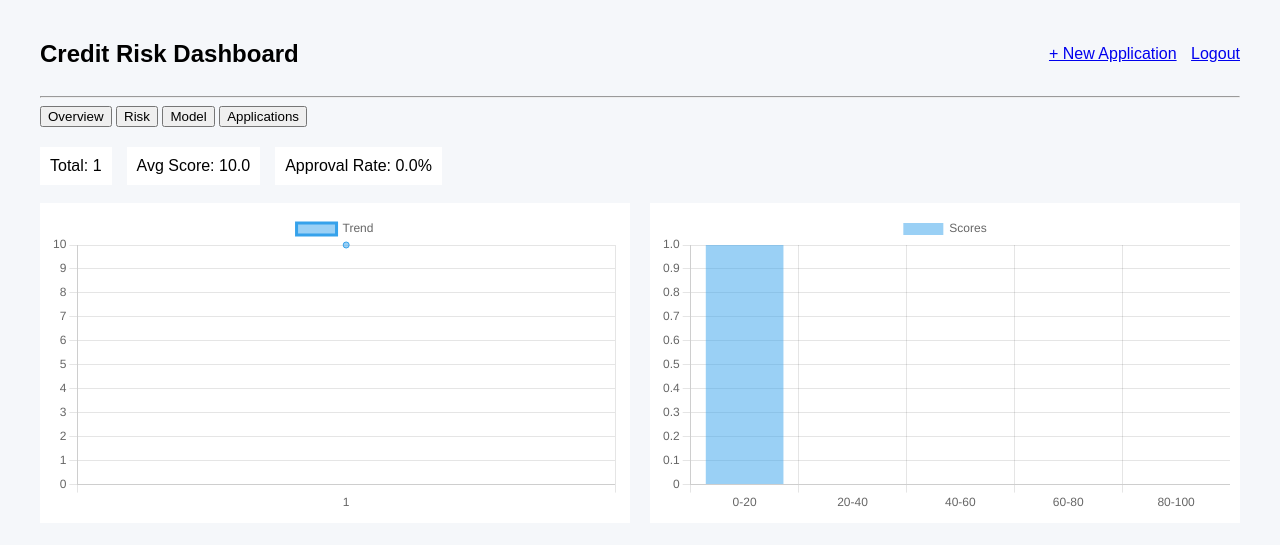
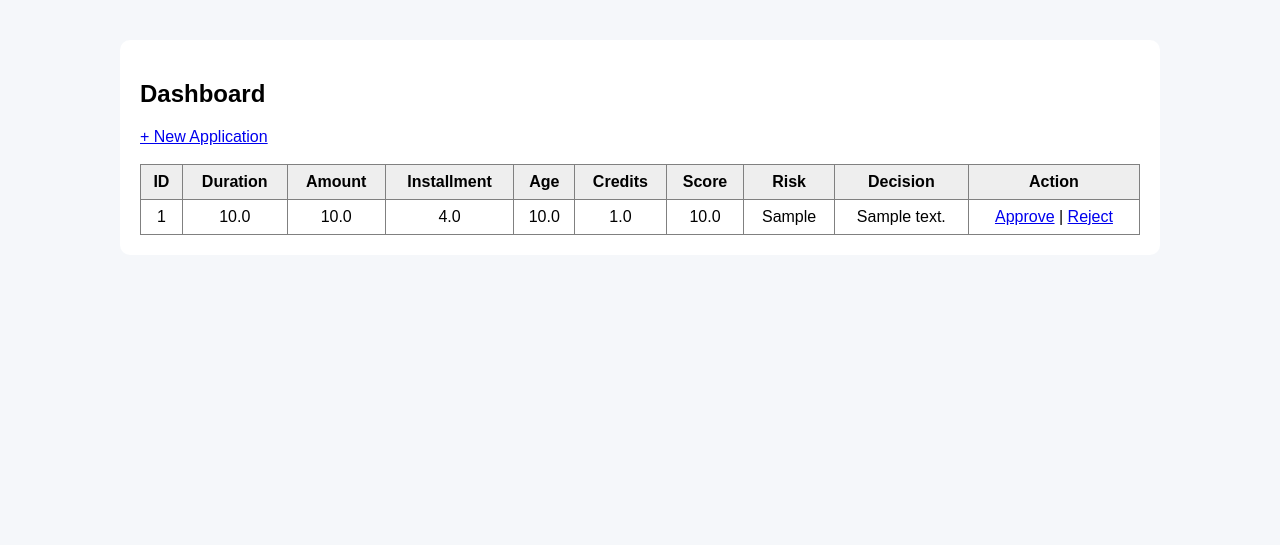
Before and after one commit to ThomHills/Credit-Scoring-App, a Flask app: page /dashboard in a window 1280 px wide. Shown: the top 545 px of the page. Run offline with Flask 3, Linux system fonts and the light colour scheme; tables that the repository leaves empty hold one stand-in row (values such as "Sample post").

Commit message:
input fixes5

```diff
--- a/app/routes.py
+++ b/app/routes.py
@@ -1,152 +1,18 @@
-from flask import Blueprint, render_template, request, jsonify, redirect, session
-from app.model import predict_credit_score, get_feature_importance
-from app.models import Application, User
+from flask import Blueprint, render_template, request, jsonify, redirect
+from app.models import Application
 from app.db import db
-
-import pickle
-import os
+from app.model import predict_credit_score
 
 main = Blueprint('main', __name__)
-
-# -----------------------
-# LOGIN
-# -----------------------
-@main.route('/', methods=['GET', 'POST'])
-def login():
-    if request.method == 'POST':
-        username = request.form.get('username')
-        password = request.form.get('password')
-
-        user = User.query.filter_by(username=username, password=password).first()
-
-        if user:
-            session['user_id'] = user.id
-            return redirect('/dashboard')
-
-        return render_template('login.html', error="Invalid credentials")
-
-    return render_template('login.html')
-
-
-# -----------------------
-# REGISTER
-# -----------------------
-@main.route('/register', methods=['GET', 'POST'])
-def register():
-    if request.method == 'POST':
-        username = request.form.get('username')
-        password = request.form.get('password')
-
-        if User.query.filter_by(username=username).first():
-            return render_template('register.html', error="User already exists")
-
-        new_user = User(username=username, password=password)
-        db.session.add(new_user)
-        db.session.commit()
-
-        return redirect('/')
-
-    return render_template('register.html')
-
-
-# -----------------------
-# LOGOUT
-# -----------------------
-@main.route('/logout')
-def logout():
-    session.clear()
-    return redirect('/')
-
 
 # -----------------------
 # DASHBOARD
 # -----------------------
 @main.route('/dashboard')
 def dashboard():
+    apps = Application.query.order_by(Application.id.desc()).all()
 
-    apps = Application.query.all() or []
-    total = len(apps)
-
-    avg_score = round(
-        sum(float(a.score) for a in apps) / total, 2
-    ) if total else 0
-
-    approved = len([a for a in apps if a.decision == "Approved"])
-    rejected = len([a for a in apps if a.decision == "Rejected"])
-
-    approval_rate = round((approved / total) * 100, 2) if total else 0
-
-    low = len([a for a in apps if a.risk == "Low"])
-    medium = len([a for a in apps if a.risk == "Medium"])
-    high = len([a for a in apps if a.risk == "High"])
-
-    # Score distribution
-    score_bins = {"0-20":0,"20-40":0,"40-60":0,"60-80":0,"80-100":0}
-
-    for a in apps:
-        s = float(a.score)
-        if s <= 20:
-            score_bins["0-20"] += 1
-        elif s <= 40:
-            score_bins["20-40"] += 1
-        elif s <= 60:
-            score_bins["40-60"] += 1
-        elif s <= 80:
-            score_bins["60-80"] += 1
-        else:
-            score_bins["80-100"] += 1
-
-    # Risk vs decision
-    risk_approval = {
-        "Low": {"Approved": 0, "Rejected": 0},
-        "Medium": {"Approved": 0, "Rejected": 0},
-        "High": {"Approved": 0, "Rejected": 0}
-    }
-
-    for a in apps:
-        if a.risk in risk_approval and a.decision in ["Approved", "Rejected"]:
-            risk_approval[a.risk][a.decision] += 1
-
-    recent_scores = [float(a.score) for a in apps[-10:]]
-
-    # ROC data
-    fpr, tpr, auc_score = [], [], 0
-    try:
-        base_dir = os.path.abspath(os.path.join(os.path.dirname(__file__), ".."))
-        roc_path = os.path.join(base_dir, "roc_data.pkl")
-
-        if os.path.exists(roc_path):
-            with open(roc_path, "rb") as f:
-                roc = pickle.load(f)
-
-            fpr = roc.get("fpr", [])
-            tpr = roc.get("tpr", [])
-            auc_score = round(float(roc.get("auc", 0)), 3)
-
-    except Exception as e:
-        print("ROC ERROR:", e)
-
-    feature_importance = get_feature_importance() or {}
-
-    return render_template(
-        "dashboard.html",
-        apps=apps,
-        total=total,
-        avg_score=avg_score,
-        approval_rate=approval_rate,
-        approved=approved,
-        rejected=rejected,
-        low=low,
-        medium=medium,
-        high=high,
-        score_bins=score_bins,
-        risk_approval=risk_approval,
-        recent_scores=recent_scores,
-        fpr=fpr,
-        tpr=tpr,
-        auc=auc_score,
-        feature_importance=feature_importance
-    )
+    return render_template("dashboard.html", apps=apps)
 
 
 # -----------------------
@@ -158,18 +24,14 @@ def new_application():
 
 
 # -----------------------
-# SCORE (CORE PIPELINE + DEBUG)
+# SCORE (CORE PIPELINE)
 # -----------------------
 @main.route('/score', methods=['POST'])
 def score():
     try:
-        print(">>> HIT /score ROUTE <<<")
+        data = request.get_json()
 
-        data = request.get_json()
-        print("JSON RECEIVED:", data)
-
-        if not data:
-            return jsonify({"error": "No JSON received"})
+        print("JSON:", data)
 
         duration = float(data.get('duration', 0))
         amount = float(data.get('amount', 0))
@@ -177,10 +39,7 @@ def score():
         age = float(data.get('age', 0))
         existing_credits = float(data.get('existing_credits', 0))
 
-        print("PARSED:",
-              duration, amount, installment_rate, age, existing_credits)
-
-        print("DB COLUMNS:", Application.__table__.columns.keys())
+        print("PARSED:", duration, amount, installment_rate, age, existing_credits)
 
         result = predict_credit_score(
             duration,
@@ -189,11 +48,6 @@ def score():
             age,
             existing_credits
         )
-
-        print("MODEL RESULT:", result)
-
-        if "error" in result:
-            return jsonify(result)
 
         new_app = Application(
             duration=duration,
@@ -206,18 +60,22 @@ def score():
             decision="Pending"
         )
 
-        print("OBJECT BEFORE SAVE:",
-              new_app.duration, new_app.amount, new_app.age)
-
         db.session.add(new_app)
         db.session.commit()
 
-        print(">>> SAVED SUCCESSFULLY <<<")
+        # 🔥 VERIFY SAVE (CRITICAL)
+        saved = Application.query.order_by(Application.id.desc()).first()
+        print("SAVED FROM DB:",
+              saved.duration,
+              saved.amount,
+              saved.installment_rate,
+              saved.age,
+              saved.existing_credits)
 
         return jsonify(result)
 
     except Exception as e:
-        print("ERROR:", str(e))
+        print("ERROR:", e)
         return jsonify({"error": str(e)})
 
 
--- a/templates/dashboard.html
+++ b/templates/dashboard.html
@@ -2,114 +2,26 @@
 <html>
 <head>
     <title>Dashboard</title>
-    <script src="https://cdn.jsdelivr.net/npm/chart.js"></script>
 </head>
 
-<body style="font-family:Arial; background:#f5f7fa; margin:0;">
+<body style="font-family:Arial; background:#f5f7fa;">
 
-<div style="max-width:1200px; margin:auto; padding:20px;">
+<div style="max-width:1000px; margin:auto; margin-top:40px; background:white; padding:20px; border-radius:10px;">
 
-    <!-- HEADER -->
-    <div style="display:flex; justify-content:space-between; align-items:center;">
-        <h2>Credit Risk Dashboard</h2>
+    <h2>Dashboard</h2>
 
-        <div>
-            <a href="/new" style="margin-right:10px;">+ New Application</a>
-            <a href="/logout">Logout</a>
-        </div>
-    </div>
+    <a href="/new">+ New Application</a>
 
-    <hr>
+    <br><br>
 
-    <!-- TABS -->
-    <div style="margin-bottom:20px;">
-        <button onclick="showTab('overview')">Overview</button>
-        <button onclick="showTab('risk')">Risk</button>
-        <button onclick="showTab('model')">Model</button>
-        <button onclick="showTab('data')">Applications</button>
-    </div>
-
-    <!-- ===================== -->
-    <!-- OVERVIEW -->
-    <!-- ===================== -->
-    <div id="overview" class="tab">
-
-        <div style="display:flex; gap:15px; flex-wrap:wrap;">
-            <div style="background:white; padding:10px;">Total: {{ total }}</div>
-            <div style="background:white; padding:10px;">Avg Score: {{ avg_score }}</div>
-            <div style="background:white; padding:10px;">Approval Rate: {{ approval_rate }}%</div>
-        </div>
-
-        <br>
-
-        <div style="display:grid; grid-template-columns:1fr 1fr; gap:20px;">
-            <div style="background:white; padding:10px; height:300px;">
-                <canvas id="trendChart"></canvas>
-            </div>
-
-            <div style="background:white; padding:10px; height:300px;">
-                <canvas id="scoreDistChart"></canvas>
-            </div>
-        </div>
-
-    </div>
-
-    <!-- ===================== -->
-    <!-- RISK -->
-    <!-- ===================== -->
-    <div id="risk" class="tab" style="display:none">
-
-        <div style="display:grid; grid-template-columns:1fr 1fr; gap:20px;">
-            <div style="background:white; padding:10px; height:300px;">
-                <canvas id="riskChart"></canvas>
-            </div>
-
-            <div style="background:white; padding:10px; height:300px;">
-                <canvas id="decisionChart"></canvas>
-            </div>
-
-            <div style="background:white; padding:10px; height:300px;">
-                <canvas id="riskDecisionChart"></canvas>
-            </div>
-        </div>
-
-    </div>
-
-    <!-- ===================== -->
-    <!-- MODEL -->
-    <!-- ===================== -->
-    <div id="model" class="tab" style="display:none">
-
-        <h3>Model Performance (AUC: {{ auc }})</h3>
-
-        <div style="background:white; padding:10px; height:300px;">
-            <canvas id="rocChart"></canvas>
-        </div>
-
-        <h3>Feature Importance</h3>
-
-        <div style="background:white; padding:10px; height:350px;">
-            <canvas id="importanceChart"></canvas>
-        </div>
-
-    </div>
-
-    <!-- ===================== -->
-    <!-- DATA TABLE -->
-    <!-- ===================== -->
-    <div id="data" class="tab" style="display:none">
-
-        <h3>Applications (German Credit Features)</h3>
-
-        <div style="overflow-x:auto;">
-            <table border="1" cellpadding="6" style="width:100%; background:white; font-size:14px;">
-                <tr>
+    <table border="1" cellpadding="8" style="border-collapse:collapse; width:100%; text-align:center;">
+        <tr style="background:#eee;">
             <th>ID</th>
             <th>Duration</th>
             <th>Amount</th>
-                    <th>Installment Rate</th>
+            <th>Installment</th>
             <th>Age</th>
-                    <th>Existing Credits</th>
+            <th>Credits</th>
             <th>Score</th>
             <th>Risk</th>
             <th>Decision</th>
@@ -119,11 +31,11 @@
         {% for a in apps %}
         <tr>
             <td>{{ a.id }}</td>
-                    <td>{{ a.expenses }}</td>        <!-- duration -->
-                    <td>{{ a.income }}</td>          <!-- amount -->
-                    <td>-</td>                       <!-- not stored yet -->
-                    <td>{{ a.savings }}</td>         <!-- age -->
-                    <td>{{ a.missed }}</td>          <!-- credits -->
+            <td>{{ a.duration }}</td>
+            <td>{{ a.amount }}</td>
+            <td>{{ a.installment_rate }}</td>
+            <td>{{ a.age }}</td>
+            <td>{{ a.existing_credits }}</td>
             <td>{{ a.score }}</td>
             <td>{{ a.risk }}</td>
             <td>{{ a.decision }}</td>
@@ -133,113 +45,10 @@
             </td>
         </tr>
         {% endfor %}
+
     </table>
-        </div>
 
 </div>
 
-</div>
-
-<script>
-
-// TAB SWITCH
-function showTab(id){
-    document.querySelectorAll(".tab").forEach(t => t.style.display="none");
-    document.getElementById(id).style.display="block";
-}
-
-// DATA
-const low = {{ low | default(0) }};
-const medium = {{ medium | default(0) }};
-const high = {{ high | default(0) }};
-const approved = {{ approved | default(0) }};
-const rejected = {{ rejected | default(0) }};
-
-const scoreBins = {{ score_bins | tojson }};
-const riskData = {{ risk_approval | tojson }};
-const trend = {{ (recent_scores or []) | tojson }};
-const fpr = {{ (fpr or []) | tojson }};
-const tpr = {{ (tpr or []) | tojson }};
-const importance = {{ (feature_importance or {}) | tojson }};
-
-const safeRisk = {
-    Low: riskData.Low || {Approved:0,Rejected:0},
-    Medium: riskData.Medium || {Approved:0,Rejected:0},
-    High: riskData.High || {Approved:0,Rejected:0}
-};
-
-const options = { responsive:true, maintainAspectRatio:false };
-
-// CHARTS
-new Chart(document.getElementById('riskChart'), {
-    type:'bar',
-    data:{ labels:['Low','Medium','High'],
-    datasets:[{label:'Risk', data:[low,medium,high]}]},
-    options
-});
-
-new Chart(document.getElementById('decisionChart'), {
-    type:'pie',
-    data:{ labels:['Approved','Rejected'],
-    datasets:[{data:[approved,rejected]}]},
-    options
-});
-
-new Chart(document.getElementById('scoreDistChart'), {
-    type:'bar',
-    data:{ labels:Object.keys(scoreBins),
-    datasets:[{label:'Scores', data:Object.values(scoreBins)}]},
-    options
-});
-
-new Chart(document.getElementById('riskDecisionChart'), {
-    type:'bar',
-    data:{
-        labels:['Low','Medium','High'],
-        datasets:[
-            {label:'Approved',data:[
-                safeRisk.Low.Approved,
-                safeRisk.Medium.Approved,
-                safeRisk.High.Approved]},
-            {label:'Rejected',data:[
-                safeRisk.Low.Rejected,
-                safeRisk.Medium.Rejected,
-                safeRisk.High.Rejected]}
-        ]
-    },
-    options
-});
-
-if(trend.length){
-new Chart(document.getElementById('trendChart'), {
-    type:'line',
-    data:{ labels:trend.map((_,i)=>i+1),
-    datasets:[{label:'Trend',data:trend}]},
-    options
-});
-}
-
-if(fpr.length){
-new Chart(document.getElementById('rocChart'), {
-    type:'line',
-    data:{ labels:fpr,
-    datasets:[{label:'ROC',data:tpr}]},
-    options
-});
-}
-
-if(Object.keys(importance).length){
-new Chart(document.getElementById('importanceChart'), {
-    type:'bar',
-    data:{
-        labels:Object.keys(importance),
-        datasets:[{label:'Importance', data:Object.values(importance)}]
-    },
-    options
-});
-}
-
-</script>
-
 </body>
 </html>
```
Lines whose indentation alone changed are shown as unchanged.
